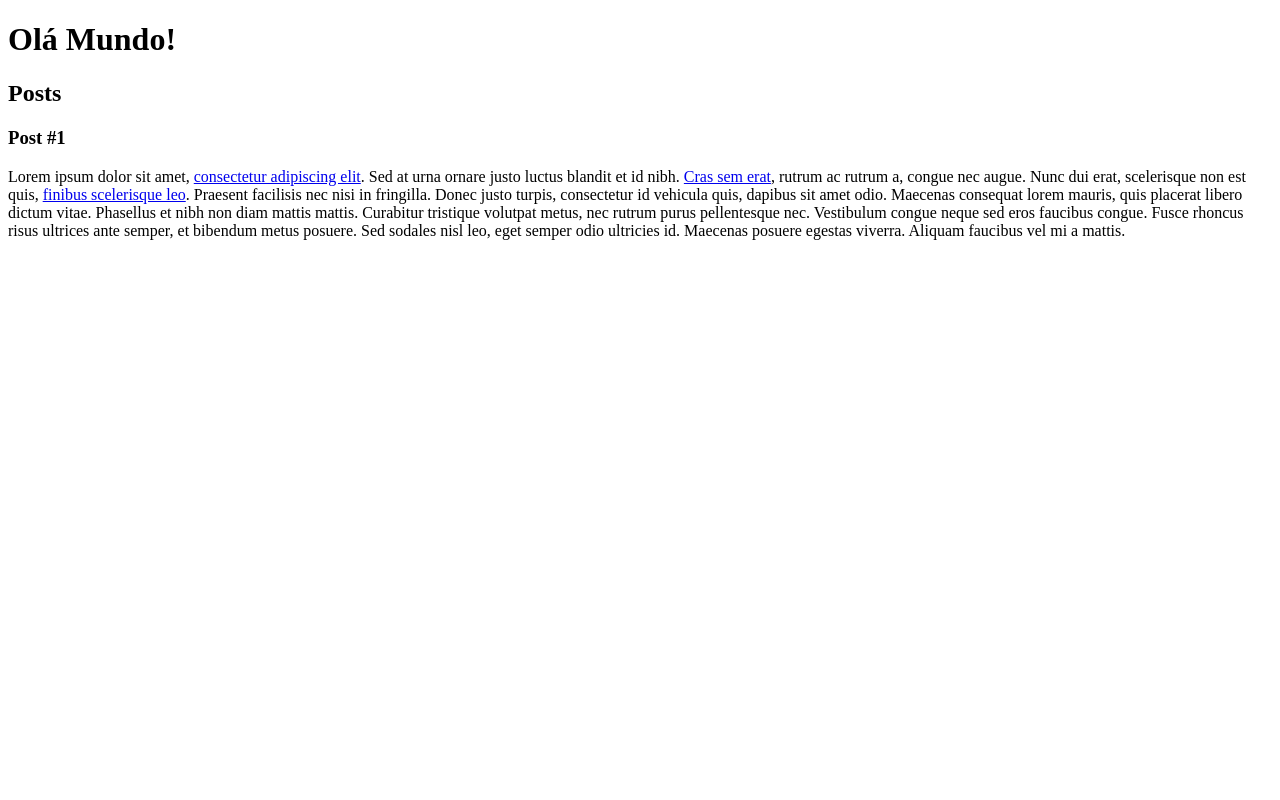
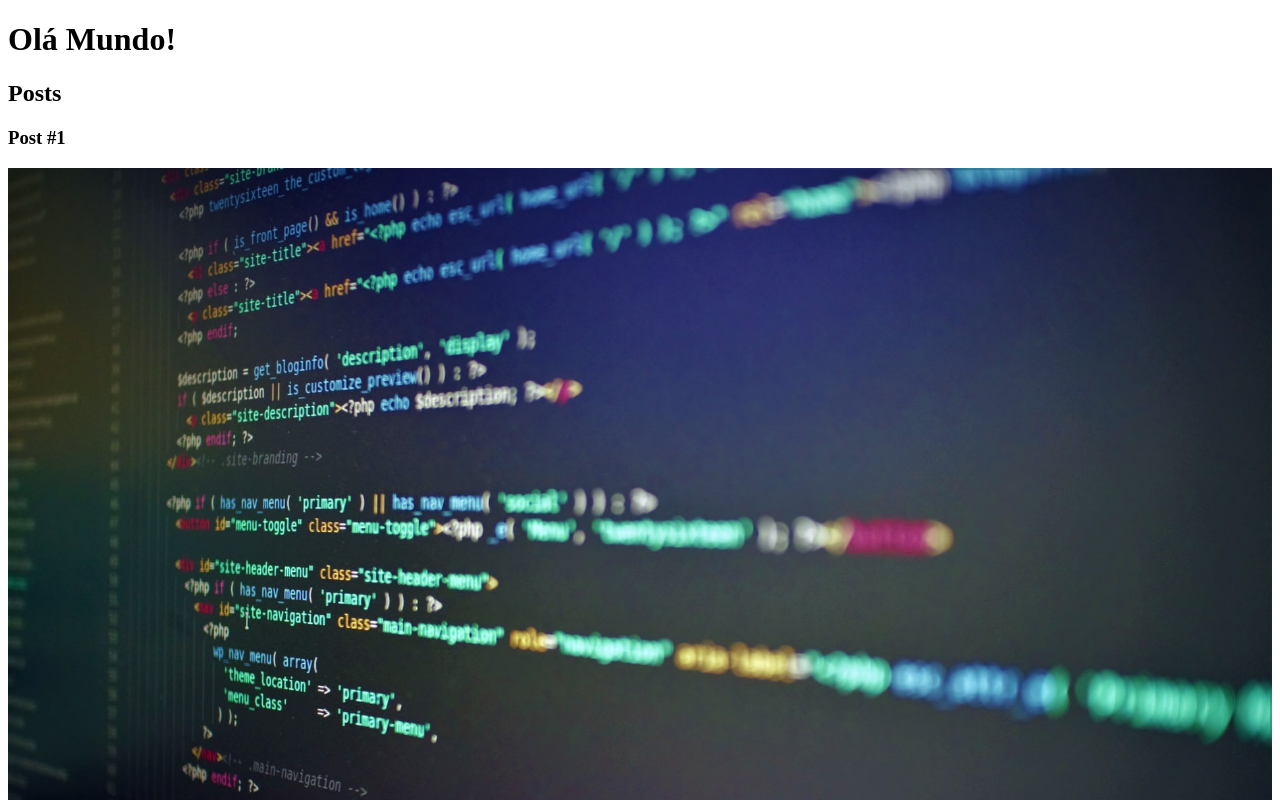
Before and after one commit to jefersonar-cmd/atividades_dio, a plain HTML site: page Impulso_React/Introducao_HTML5_CSS/Exercícios/Estrutura - Site Basico/Index.html in a window 1280 px wide. Shown: the top 800 px of the page. Drawn offline with Linux system fonts and the light colour scheme.

Commit message:
exercicio da tag IMG concluido

```diff
--- a/Impulso_React/Introducao_HTML5_CSS/Exercícios/Estrutura - Site Basico/Index.html
+++ b/Impulso_React/Introducao_HTML5_CSS/Exercícios/Estrutura - Site Basico/Index.html
@@ -17,6 +17,7 @@
     <article>
       <header>
         <h3>Post #1</h3>
+        <img src="programing.jpg" alt="Imagem retirada de UnsPlash" width="100%" height="15%">
       </header>
       <p>Lorem ipsum dolor sit amet, <a href="https://www.linkedin.com/in/jeffsantosaraujo/">consectetur adipiscing elit</a>. Sed at urna ornare justo luctus blandit et id nibh. <a href="mailto:jefersonaraujo86@gmail.com">Cras sem erat</a>, rutrum ac rutrum a, congue nec augue. Nunc dui erat, scelerisque non est quis, <a href="https://www.linkedin.com/in/jeffsantosaraujo/" target="_blank" rel="noopener noreferrer">finibus scelerisque leo</a>. Praesent facilisis nec nisi in fringilla. Donec justo turpis, consectetur id vehicula quis, dapibus sit amet odio. Maecenas consequat lorem mauris, quis placerat libero dictum vitae. Phasellus et nibh non diam mattis mattis. Curabitur tristique volutpat metus, nec rutrum purus pellentesque nec. Vestibulum congue neque sed eros faucibus congue. Fusce rhoncus risus ultrices ante semper, et bibendum metus posuere. Sed sodales nisl leo, eget semper odio ultricies id. Maecenas posuere egestas viverra. Aliquam faucibus vel mi a mattis.</p>
     </article>
```
Also changed, not shown: Impulso_React/Introducao_HTML5_CSS/Exercícios/Estrutura - Site Basico/programing.jpg (added).
